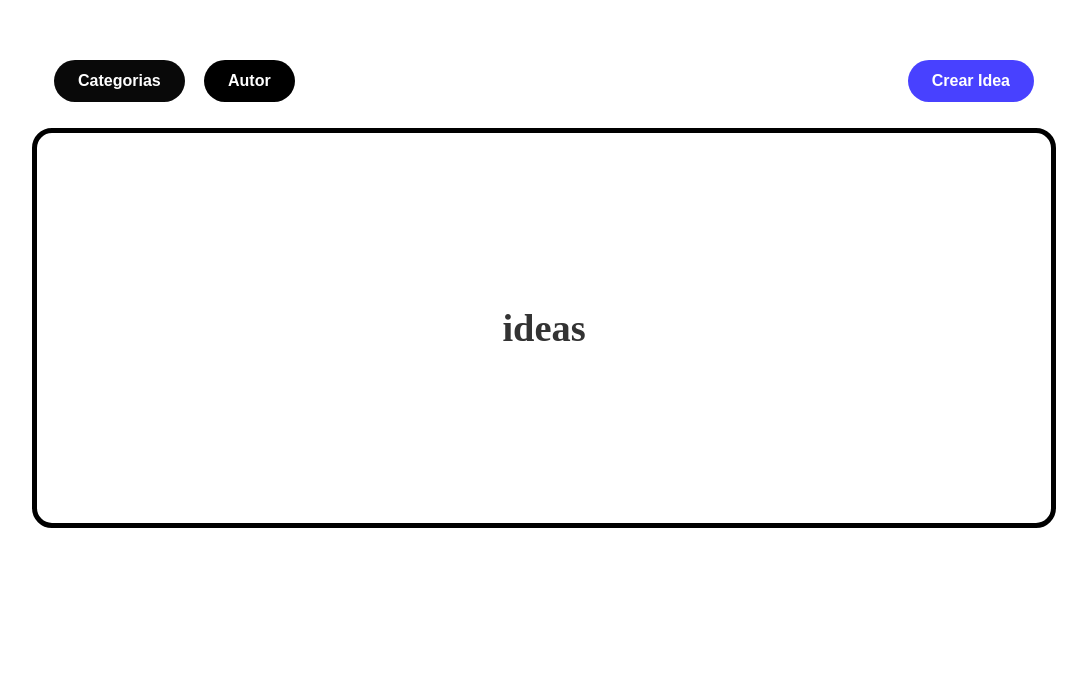
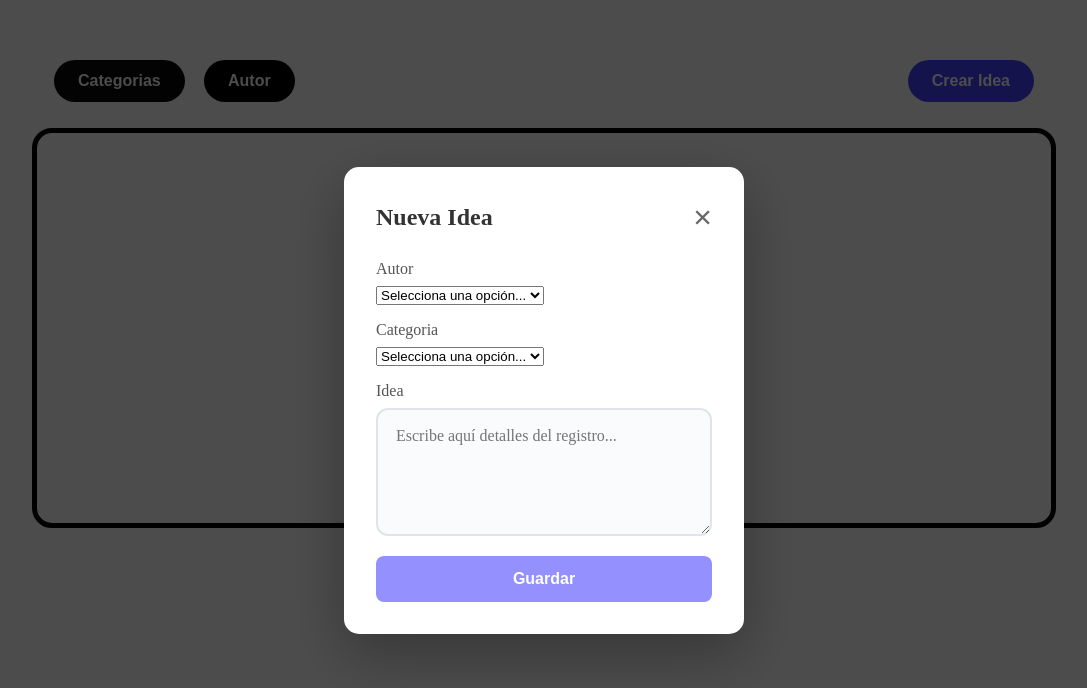
Before and after one commit to HecRodCode/CRUDZASO-IdeaHub, a plain HTML site: page ideas.html in a window 1280 px wide. Both pictures are taken after a click on the button "Crear Idea". Shown: the whole page, without its empty margins (96-1183 px from the left). Drawn offline with Linux system fonts and the light colour scheme.

Commit message:
creacion de tarjetas

```diff
--- a/css/ideas.css
+++ b/css/ideas.css
@@ -65,7 +65,7 @@
     box-shadow: 0 12px 25px rgba(255, 71, 87, 0.5);
 }
 
-.containerIdeas {
+#containerIdeas {
     /* 80% del ancho viewport, centrado (10% cada lado) */
     width: 80vw;                /* 80% ancho pantalla */
     max-width: 80%;           /* Límite máximo */
@@ -73,7 +73,9 @@
 
     /* Centrado horizontal perfecto */
     margin: 10% auto;          /* 10% arriba/abajo del viewport, auto izquierda/derecha */
-
+    display: grid;
+    grid-template-columns: repeat(auto-fill, minmax(250px, 1fr));
+    gap: 20px;
     border: 5px solid #000000;
     border-radius: 20px;
     background: rgba(255, 255, 255, 0.95);
@@ -86,3 +88,84 @@
     font-size: 1.2rem;
     font-weight: bold;
 }
+.nueva-card {
+    background: linear-gradient(135deg, #667eea, #764ba2);
+    color: white;
+    padding: 20px;
+    border-radius: 15px;
+    box-shadow: 0 10px 30px rgba(0,0,0,0.2);
+    transition: transform 0.3s ease;
+    border: 2px solid rgba(255,255,255,0.2);
+}
+.nueva-card:hover {
+    transform: translateY(-5px);
+}
+
+.nueva-card h4 {
+    margin: 0 0 10px 0;
+    font-size: 1.1rem;
+}
+
+.nueva-card p {
+    margin: 5px 0;
+    opacity: 0.9;
+    font-size: 0.95rem;
+}
+.btn-eliminar {
+    position: absolute;
+    top: 10px;
+    right: 10px;
+    background: rgba(255,255,255,0.2);
+    border: none;
+    color: white;
+    width: 30px;
+    height: 30px;
+    border-radius: 50%;
+    cursor: pointer;
+    font-size: 14px;
+}
+.modal-overlay {
+            position: fixed; top: 0; left: 0; width: 100%; height: 100%; background: rgba(0,0,0,0.7);
+            display: flex; justify-content: center; align-items: center; z-index: 1000; opacity: 0; visibility: hidden;
+            transition: all 0.3s ease;
+        }
+.modal-overlay.active { opacity: 1; visibility: visible; }
+
+.modal-content {
+            background: white; padding: 2rem; border-radius: 15px; max-width: 400px; width: 90%; max-height: 80vh; overflow-y: auto;
+            box-shadow: 0 20px 60px rgba(0,0,0,0.3); transform: scale(0.8); transition: transform 0.3s ease;
+        }
+.modal-overlay.active .modal-content { transform: scale(1); }
+
+.modal-header { display: flex; justify-content: space-between; align-items: center; margin-bottom: 1.5rem; }
+.modal-title { color: #333; font-size: 1.5rem; }
+.modal-close { background: none; border: none; font-size: 2rem; cursor: pointer; color: #666; }
+.form-group { margin-bottom: 1rem; }
+.form-group label { display: block; margin-bottom: 0.5rem; color: #555; font-weight: 500; }
+.form-group input { width: 100%; padding: 12px; border: 2px solid #ddd; border-radius: 8px; font-size: 16px; transition: border 0.3s; }
+.form-group input:focus { outline: none; border-color: #ff4757; }
+.btn-submit { width: 100%; padding: 14px; background: #9490fe; color: white; border: none; border-radius: 8px;
+            font-size: 16px; font-weight: bold; cursor: pointer; transition: background 0.3s; }
+.btn-submit:hover { background: #4841ff; }
+.form-group textarea {
+    width: 100%;
+    padding: 14px 18px;
+    border: 2px solid #e1e5e9;
+    border-radius: 12px;
+    font-size: 16px;
+    font-family: inherit;
+    resize: vertical;          /* Solo redimensionable vertical */
+    min-height: 100px;         /* Altura mínima */
+    max-height: 200px;         /* Altura máxima */
+    transition: all 0.3s;
+    background: #fafbfc;
+    line-height: 1.5;
+}
+
+        /* Subcuadros (sin cambios) */
+        /* .subcuadro { border-radius: 15px; padding: 20px; text-align: center; box-shadow: 0 8px 20px rgba(0,0,0,0.1); transition: transform 0.3s; }
+        .subcuadro:hover { transform: translateY(-5px); }
+        .subcuadro.rojo { background: linear-gradient(135deg, #ff6b6b, #ff8e8e); color: #fff; }
+        .subcuadro.azul { background: linear-gradient(135deg, #4834d4, #686de0); color: #fff; }
+        .subcuadro.verde { background: linear-gradient(135deg, #00b894, #55efc4); color: #fff; }
+        .subcuadro.naranja { background: linear-gradient(135deg, #fdcb6e, #ffeaa7); color: #333; } */
--- a/ideas.html
+++ b/ideas.html
@@ -8,13 +8,50 @@
 </head>
 <body>
     <div class="cuadroBoottons">
-        <button class="btnCrearIdea">Crear Idea</button>
+        <button class="btnCrearIdea" id="crearIdea">Crear Idea</button>
         <button class="btnFiltroCategorias">Categorias</button>
         <button class="btnFiltroAutor">Autor</button>
     </div>
-    <div class="containerIdeas">
-        <h1>ideas</h1>
+    <div id="containerIdeas">
 
     </div>
+    <div class="modal-overlay" id="modalOverlay">
+        <div class="modal-content">
+            <div class="modal-header">
+                <h2 class="modal-title">Nueva Idea</h2>
+                <button class="modal-close" id="cerrarModal" onclick="cerrarModal()">&times;</button>
+            </div>
+            <form id="modalForm">
+                <div class="form-group">
+                    <label for="nombre">Autor</label>
+                    <select id="categoria1" required>
+                        <option value="" disabled selected>Selecciona una opción...</option>
+                        <option value="Danna">Danna</option>
+                        <option value="Guengue">Guengue</option>
+                        <option value="Jefecito">Jefecito</option>
+                        <option value="Santiago">Santiago</option>
+                        <option value="Recursos">Recursos</option>
+                    </select>
+                </div>
+                <div class="form-group">
+                    <label for="email">Categoria</label>
+                    <select id="categoria2" required>
+                        <option value="" disabled selected>Selecciona una opción...</option>
+                        <option value="1">#1</option>
+                        <option value="2">#2</option>
+                        <option value="3">#3</option>
+                        <option value="4">#4</option>
+                        <option value="5">#5</option>
+                    </select>
+                </div>
+                <div class="form-group">
+                    <label for="telefono">Idea</label>
+                    <textarea id="idea" rows="4" placeholder="Escribe aquí detalles del registro..."></textarea>
+                </div>
+                <button type="button" class="btn-submit" onclick="btnGuardarIdea()">Guardar</button>
+            </form>
+        </div>
+    </div>
+    <script src="./js/ideas.js"></script>
 </body>
 </html>
--- a/js/ideas.js
+++ b/js/ideas.js
@@ -0,0 +1,33 @@
+const abrirModalBtn = document.getElementById('crearIdea');
+abrirModalBtn.addEventListener('click',() => {
+    modalOverlay.classList.add('active')
+
+ });
+function cerrarModal() {
+  const overlay = document.getElementById('modalOverlay');
+  overlay.classList.remove('active');
+}
+
+function btnGuardarIdea(){
+    const autor = document.getElementById('categoria1');
+    const hashtag = document.getElementById('categoria2');
+    const text = document.getElementById('idea');
+    console.log(autor.value)
+    console.log(hashtag.value)
+    console.log(text.value)
+
+
+
+ const contenedorIdeas = document.getElementById('containerIdeas');
+
+    const idea = document.createElement('div');
+    idea.className = 'nueva-card'
+
+    idea.innerHTML = `
+        <button class="btn-eliminar" onclick="eliminarCard(this)">×</button>
+        <h4 id="autor-card">${autor.value}</h4>
+        <p id="hasgtag-card"><strong>Email:</strong> ${hashtag.value}</p>
+        <p id="text-card"><strong>Desc:</strong> ${text.value}</p>
+    `;
+    contenedorIdeas.append(idea)
+}
```
